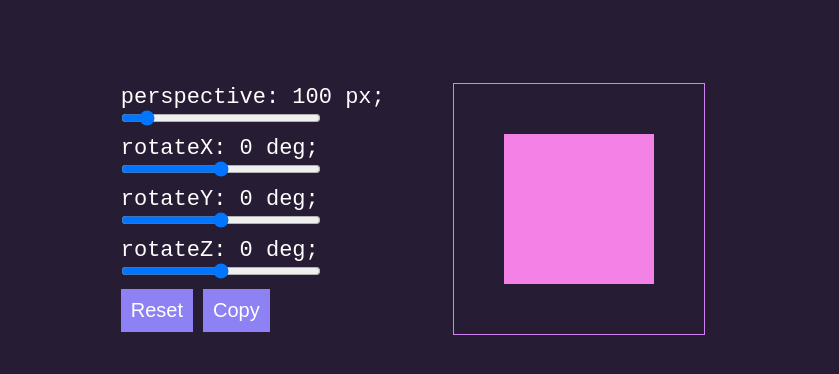
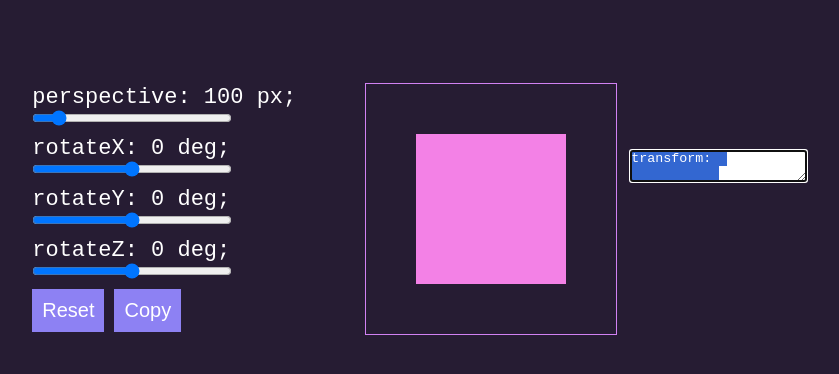
Before and after one commit to JOANNESUN/css-playground, a plain HTML site: page index.html in a window 1280 px wide. Both pictures are taken after a click on the button "Copy". Shown: the part 234-608 px from the top of the page, without its empty margins (227-1066 px from the left). Drawn offline with nearby package versions, Linux system fonts and the light colour scheme.

Commit message:
copy board completed

```diff
--- a/app.js
+++ b/app.js
@@ -26,5 +26,24 @@ Vue.createApp({
       this.rotateY = 0;
       this.rotateZ = 0;
     },
+    copy(){
+        const el = document.createElement('textarea')
+
+         el.setAttribute('readonly', '')
+
+         //el.style.position ='absolute'
+
+         //el.style.left='-9999px'
+
+        el.value = `transform: ${this.box.transform}`
+
+        document.body.appendChild(el)
+
+        el.select()
+
+        document.execCommand('copy')
+
+         //document.body.removeChild(el)
+    }
   },
 }).mount("#app");
--- a/index.html
+++ b/index.html
@@ -24,8 +24,8 @@
           <label>rotateZ: {{rotateZ}} deg; </label>
           <input type="range" min="-180" max="180" v-model="rotateZ"/>
 
-          <button type="button" @click="reset">Reset</button>
-          <button type="button">Copy</button>
+          <button type="button" @click.prevent="reset">Reset</button>
+          <button type="button" @click.prevent="copy">Copy</button>
         </div>
       </section>
       <section class="output">
```
